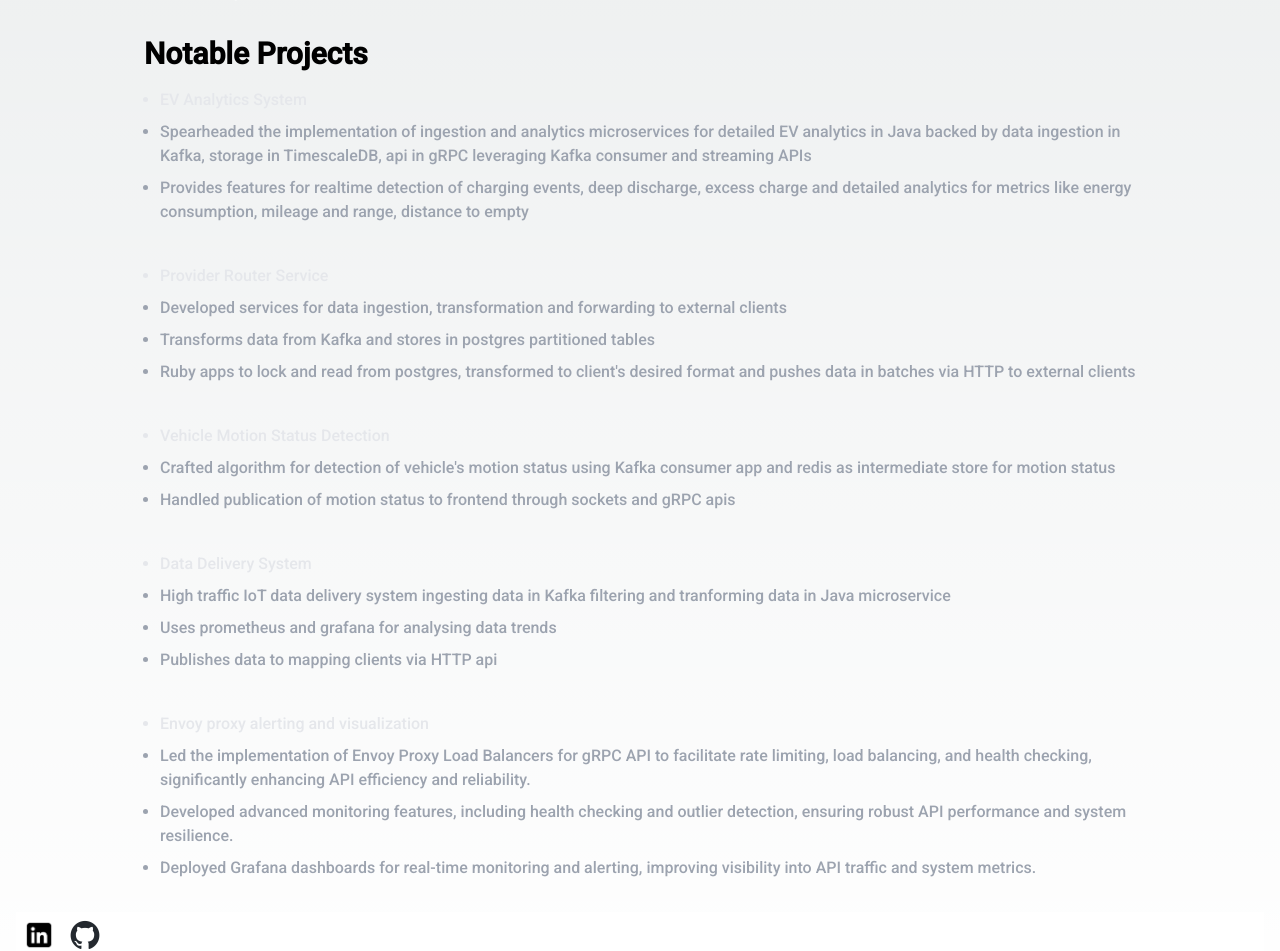
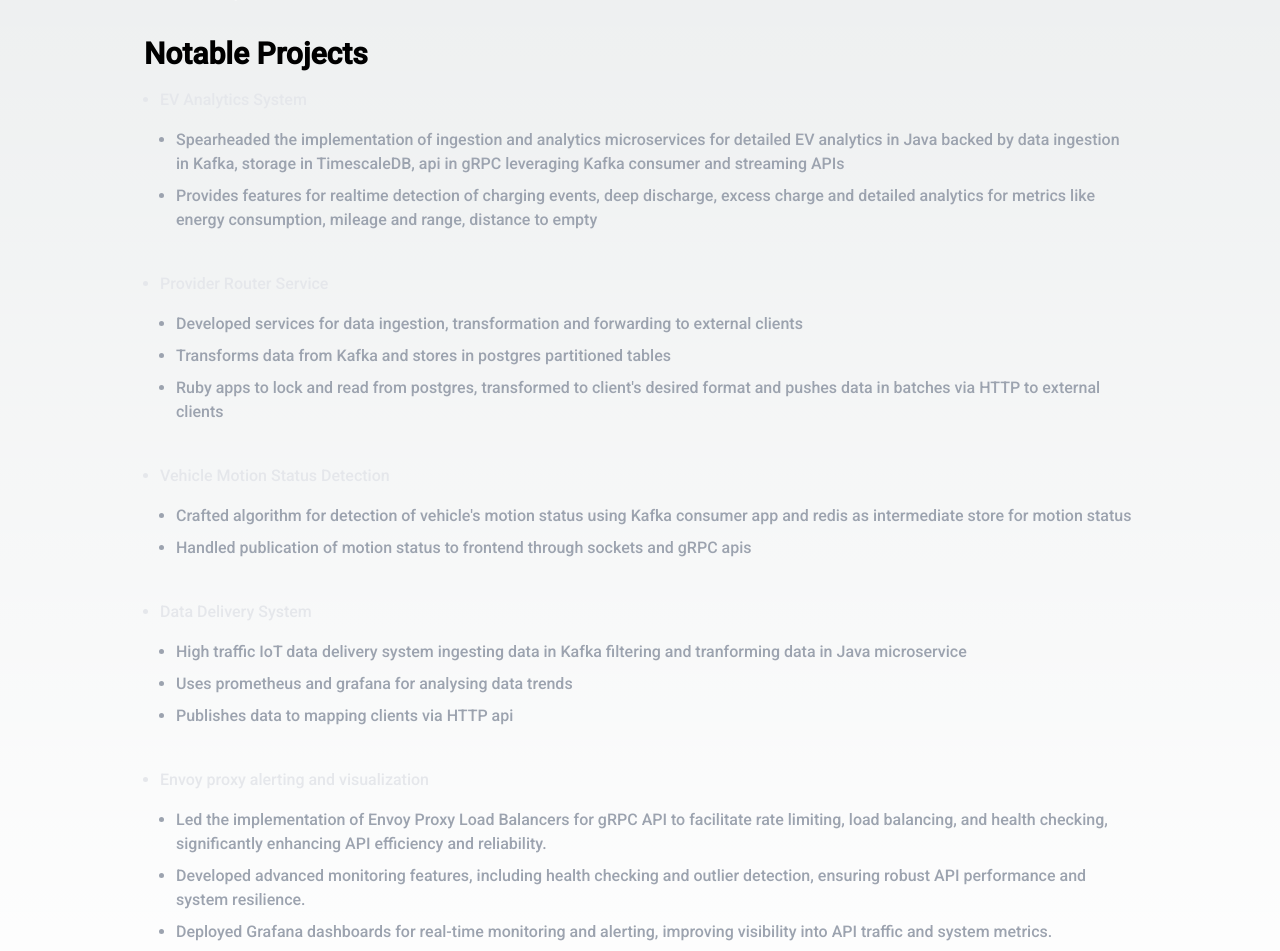
Before and after one commit to naman-gulati3/portfolio, a Next.js app: page / in a window 1280 px wide. Shown: the part 1521-2472 px from the top of the page. Built offline with nearby package versions, Linux system fonts and the light colour scheme.

Commit message:
fix list items

```diff
--- a/app/page.tsx
+++ b/app/page.tsx
@@ -37,23 +37,33 @@
             <h2 className="text-3xl font-semibold">Notable Projects</h2>
             <ul className="mt-4 space-y-2 text-gray-200 list-disc pl-4">
               <li>EV Analytics System</li>
+              <ul className="mt-4 space-y-2 text-gray-200 list-disc pl-4">
                 <li className="mt-4 space-y-2 text-gray-400">Spearheaded the implementation of ingestion and analytics microservices for detailed EV analytics in Java backed by data ingestion in Kafka, storage in TimescaleDB, api in gRPC leveraging Kafka consumer and streaming APIs</li>
                 <li className="mt-4 space-y-2 text-gray-400">Provides features for realtime detection of charging events, deep discharge, excess charge and detailed analytics for metrics like energy consumption, mileage and range, distance to empty</li>
+              </ul>
               <li className="pt-8">Provider Router Service</li>
+              <ul className="mt-4 space-y-2 text-gray-200 list-disc pl-4">
                 <li className="mt-4 space-y-2 text-gray-400">Developed services for data ingestion, transformation and forwarding to external clients</li>
                 <li className="mt-4 space-y-2 text-gray-400">Transforms data from Kafka and stores in postgres partitioned tables</li>
                 <li className="mt-4 space-y-2 text-gray-400">Ruby apps to lock and read from postgres, transformed to client&#39;s desired format and pushes data in batches via HTTP to external clients</li>
+              </ul>
               <li className="pt-8">Vehicle Motion Status Detection</li>
+                <ul className="mt-4 space-y-2 text-gray-200 list-disc pl-4">
                   <li className="mt-4 space-y-2 text-gray-400">Crafted algorithm for detection of vehicle&#39;s motion status using Kafka consumer app and redis as intermediate store for motion status</li>
                   <li className="mt-4 space-y-2 text-gray-400">Handled publication of motion status to frontend through sockets and gRPC apis</li>
+                </ul>
               <li className="pt-8">Data Delivery System</li>
+                <ul className="mt-4 space-y-2 text-gray-200 list-disc pl-4">
                   <li className="mt-4 space-y-2 text-gray-400">High traffic IoT data delivery system ingesting data in Kafka filtering and tranforming data in Java microservice</li>
                   <li className="mt-4 space-y-2 text-gray-400">Uses prometheus and grafana for analysing data trends</li>
                   <li className="mt-4 space-y-2 text-gray-400">Publishes data to mapping clients via HTTP api</li>
+                </ul>
               <li className="pt-8">Envoy proxy alerting and visualization</li>
+                <ul className="mt-4 space-y-2 text-gray-200 list-disc pl-4">
                   <li className="mt-4 space-y-2 text-gray-400">Led the implementation of Envoy Proxy Load Balancers for gRPC API to facilitate rate limiting, load balancing, and health checking, significantly enhancing API efficiency and reliability.</li>
                   <li className="mt-4 space-y-2 text-gray-400">Developed advanced monitoring features, including health checking and outlier detection, ensuring robust API performance and system resilience.</li>
                   <li className="mt-4 space-y-2 text-gray-400">Deployed Grafana dashboards for real-time monitoring and alerting, improving visibility into API traffic and system metrics.</li>
+                </ul>
             </ul>
           </section>
         </div>
```
Lines whose indentation alone changed are shown as unchanged.
